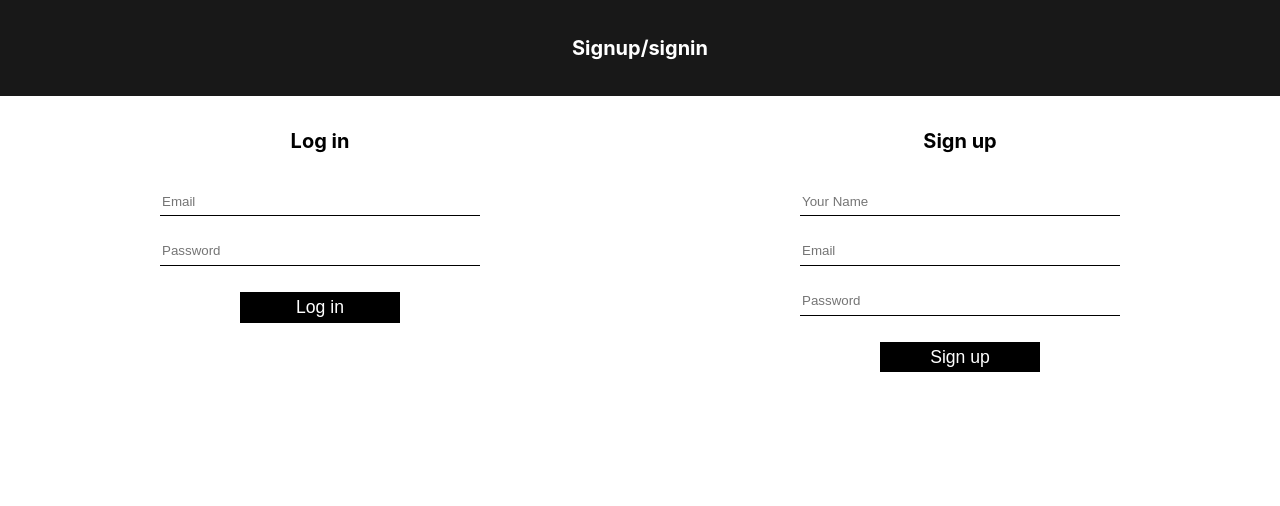
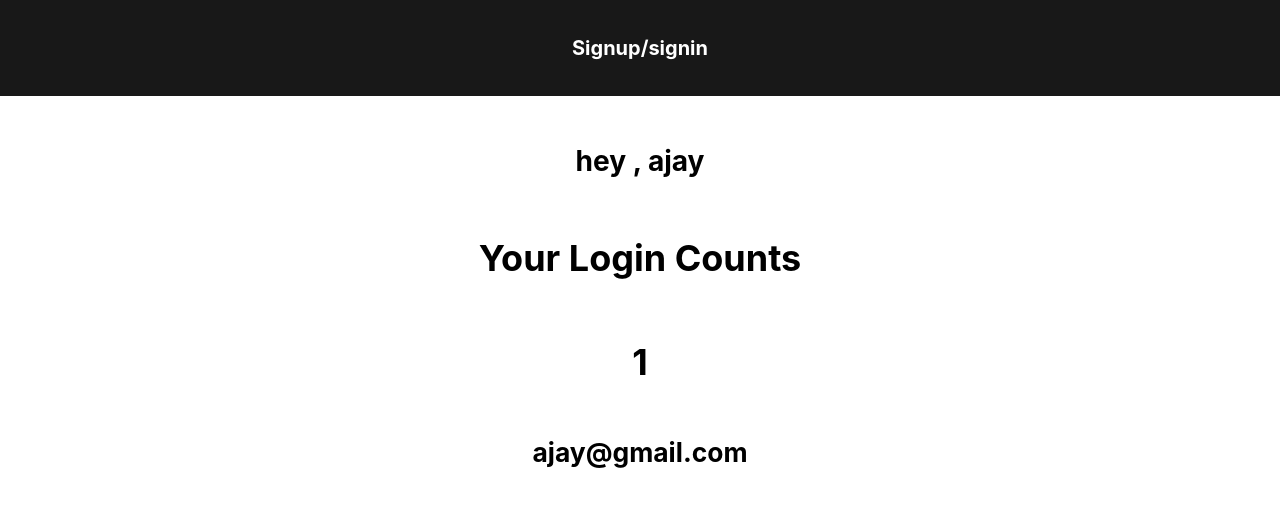
Before and after one commit to iamajaynayak/login, a React (Create React App) app: page / in a window 1280 px wide. Shown: the top 506 px of the page. Built offline with nearby package versions, Linux system fonts and the light colour scheme.

Commit message:
homepage structure created

```diff
--- a/src/App.js
+++ b/src/App.js
@@ -1,6 +1,7 @@
 import { Component } from "react";
 import Header from "./Components/Header/Header";
 import Loginpage from "./Pages/Login/LoginPage";
+import HomePage from "./Pages/Homepage/Homepage";
 class App extends Component {
   state = {
     currentUser: null,
@@ -10,7 +11,8 @@ class App extends Component {
     return (
       <div className="App">
         <Header />
-        <Loginpage />
+        {/* <Loginpage /> */}
+        <HomePage />
       </div>
     );
   }
--- /dev/null
+++ b/src/Pages/Homepage/Homepage.jsx
@@ -0,0 +1,28 @@
+import { Component } from 'react';
+import './homepage.css'
+
+class HomePage extends Component {
+    state ={
+        name : 'ajay',
+        email : 'ajay@gmail.com',
+        logincount : 1
+    }
+
+render() {
+    const {name , email, logincount} = this.state
+    return (
+        <div className="homepage">
+            <div className="login-count">
+                <h3>hey , {name}</h3>
+                <h2> Your Login Counts </h2>
+                <h2>{logincount}</h2>
+            </div>
+            <div className="email-info">
+                <h2>{email}</h2>
+            </div>
+        </div>
+    )
+}
+}
+
+export default HomePage;
--- /dev/null
+++ b/src/Pages/Homepage/homepage.css
@@ -0,0 +1,18 @@
+.homepage {
+  display: flex;
+  flex-direction: column;
+  align-items: center;
+  /* border: 1px solid red; */
+  margin-top: 2em;
+}
+
+.login-count {
+  /* border: 1px solid blue; */
+  display: flex;
+  flex-direction: column;
+  align-items: center;
+  font-size: 1.5rem;
+}
+.email-info {
+  font-size: 1.1rem;
+}
```
Also changed, not shown: 1 other file (tests, documents, lock files or other folders).
